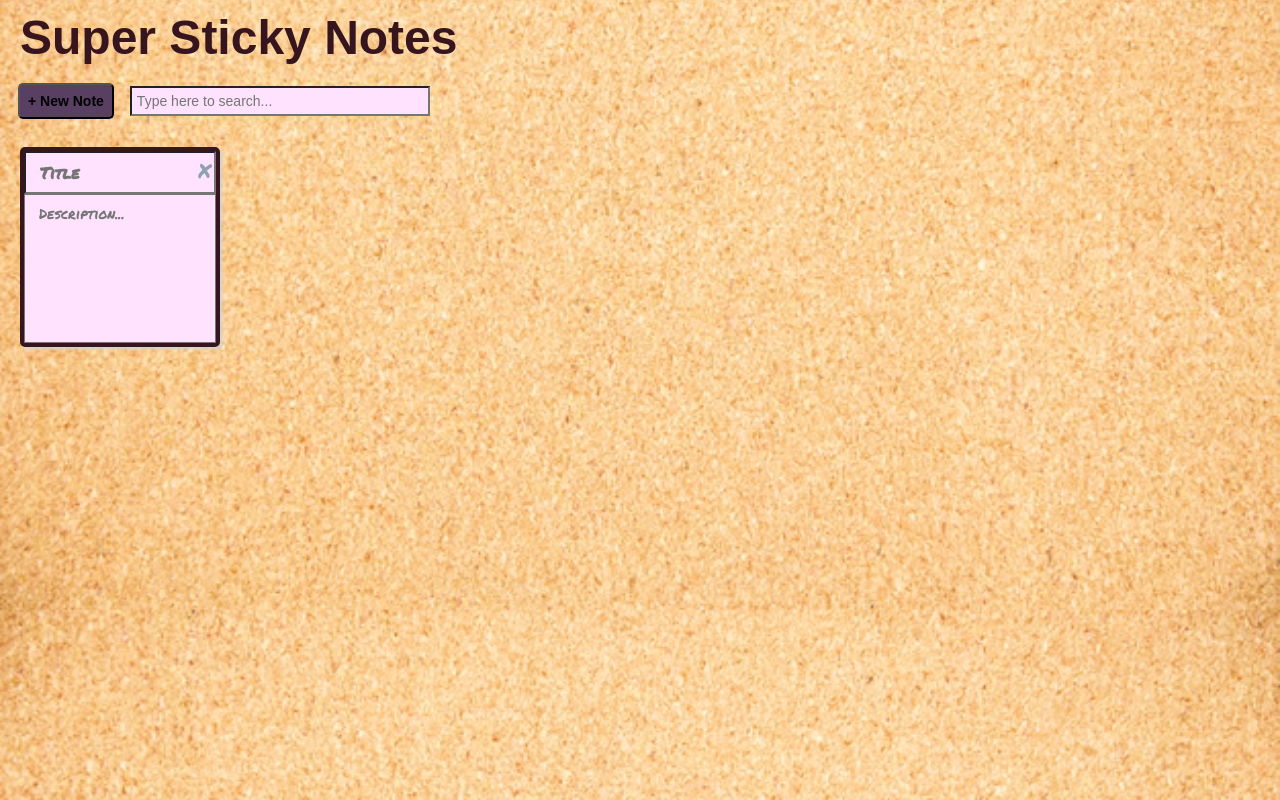
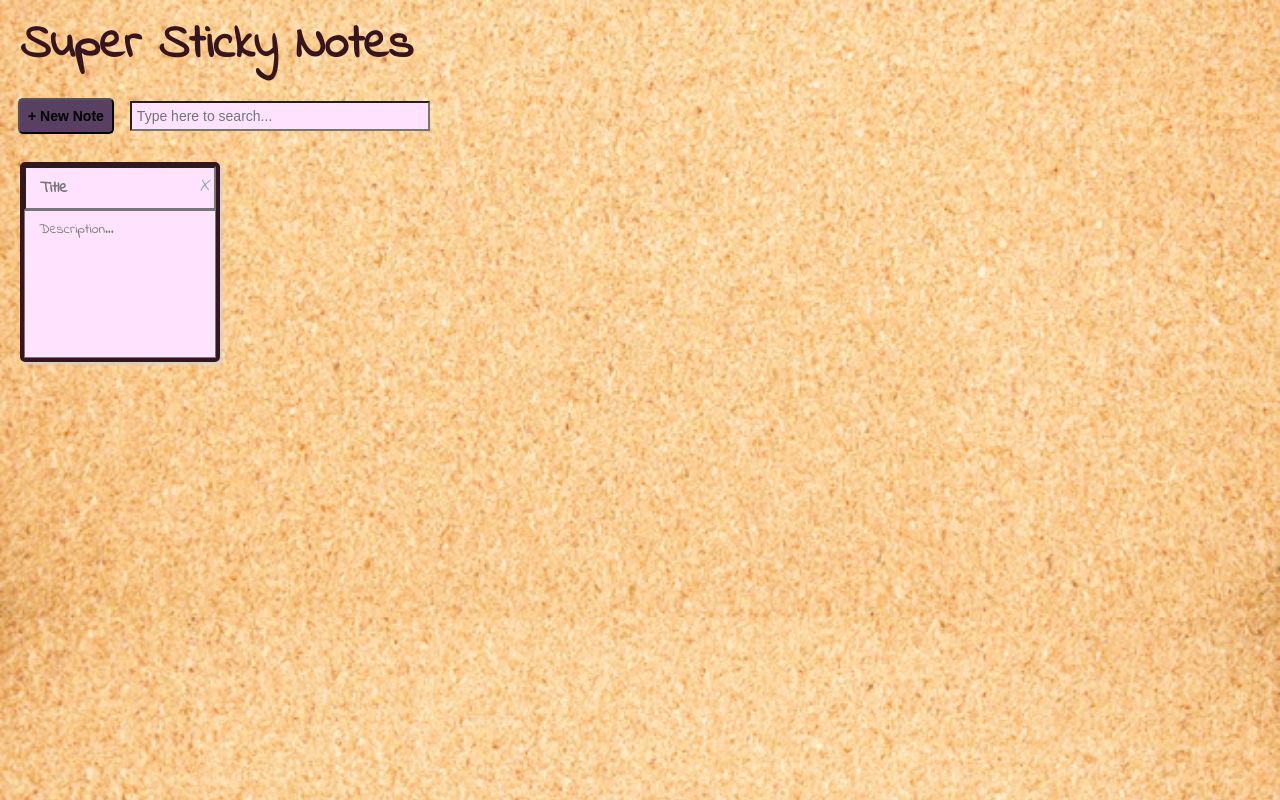
Before and after one commit to Katie-Siegel/sticky-notes, a React (Create React App) app: page / in a window 1280 px wide. Built offline with nearby package versions, Linux system fonts and the light colour scheme.

Commit message:
Added Indie Flower font

```diff
--- a/public/index.html
+++ b/public/index.html
@@ -1,17 +1,24 @@
 <!DOCTYPE html>
 <html lang="en">
-
   <head>
-	<meta charset="utf-8">
-	<meta name="viewport" content="width=device-width, initial-scale=1, shrink-to-fit=no">
-	<meta name="theme-color" content="#000000">
+    <meta charset="utf-8" />
+    <meta
+      name="viewport"
+      content="width=device-width, initial-scale=1, shrink-to-fit=no"
+    />
+    <meta name="theme-color" content="#000000" />
     <!--
       manifest.json provides metadata used when your web app is added to the
       homescreen on Android. See https://developers.google.com/web/fundamentals/engage-and-retain/web-app-manifest/
     -->
-	<link href="https://fonts.googleapis.com/css?family=Permanent+Marker" rel="stylesheet" />
-	<link rel="manifest" href="%PUBLIC_URL%/manifest.json">
-	<link rel="shortcut icon" href="%PUBLIC_URL%/favicon.ico">
+    <link rel="preconnect" href="https://fonts.googleapis.com" />
+    <link rel="preconnect" href="https://fonts.gstatic.com" crossorigin />
+    <link
+      href="https://fonts.googleapis.com/css2?family=Indie+Flower&display=swap"
+      rel="stylesheet"
+    />
+    <link rel="manifest" href="%PUBLIC_URL%/manifest.json" />
+    <link rel="shortcut icon" href="%PUBLIC_URL%/favicon.ico" />
     <!--
       Notice the use of %PUBLIC_URL% in the tags above.
       It will be replaced with the URL of the `public` folder during the build.
@@ -26,9 +33,7 @@
   </head>
 
   <body>
-	<noscript>
-		You need to enable JavaScript to run this app.
-	</noscript>
+    <noscript> You need to enable JavaScript to run this app. </noscript>
     <div id="root"></div>
     <!--
       This HTML file is a template.
@@ -41,5 +46,4 @@
       To create a production bundle, use `npm run build` or `yarn build`.
     -->
   </body>
-
 </html>
--- a/src/index.css
+++ b/src/index.css
@@ -27,8 +27,9 @@
 
 .header__title {
   margin: 10px 20px 0px;
-  font-family: Arial, sans-serif;
+  font-family: "Indie Flower", sans-serif;
   font-size: 3rem;
+  font-weight: 900;
   color: #36151e;
 }
 
@@ -61,7 +62,7 @@
 }
 
 .note {
-  font-family: "Permanent Marker", cursive;
+  font-family: "Indie Flower", cursive;
   color: #8fa1b1;
   width: 200px;
   height: 200px;
@@ -77,7 +78,7 @@
 
 .note__title,
 .note__description {
-  font-family: "Permanent Marker", cursive;
+  font-family: "Indie Flower", cursive;
   width: 100%;
   padding: 8px 14px;
   background: transparent;
```
Lines whose indentation alone changed are shown as unchanged.
